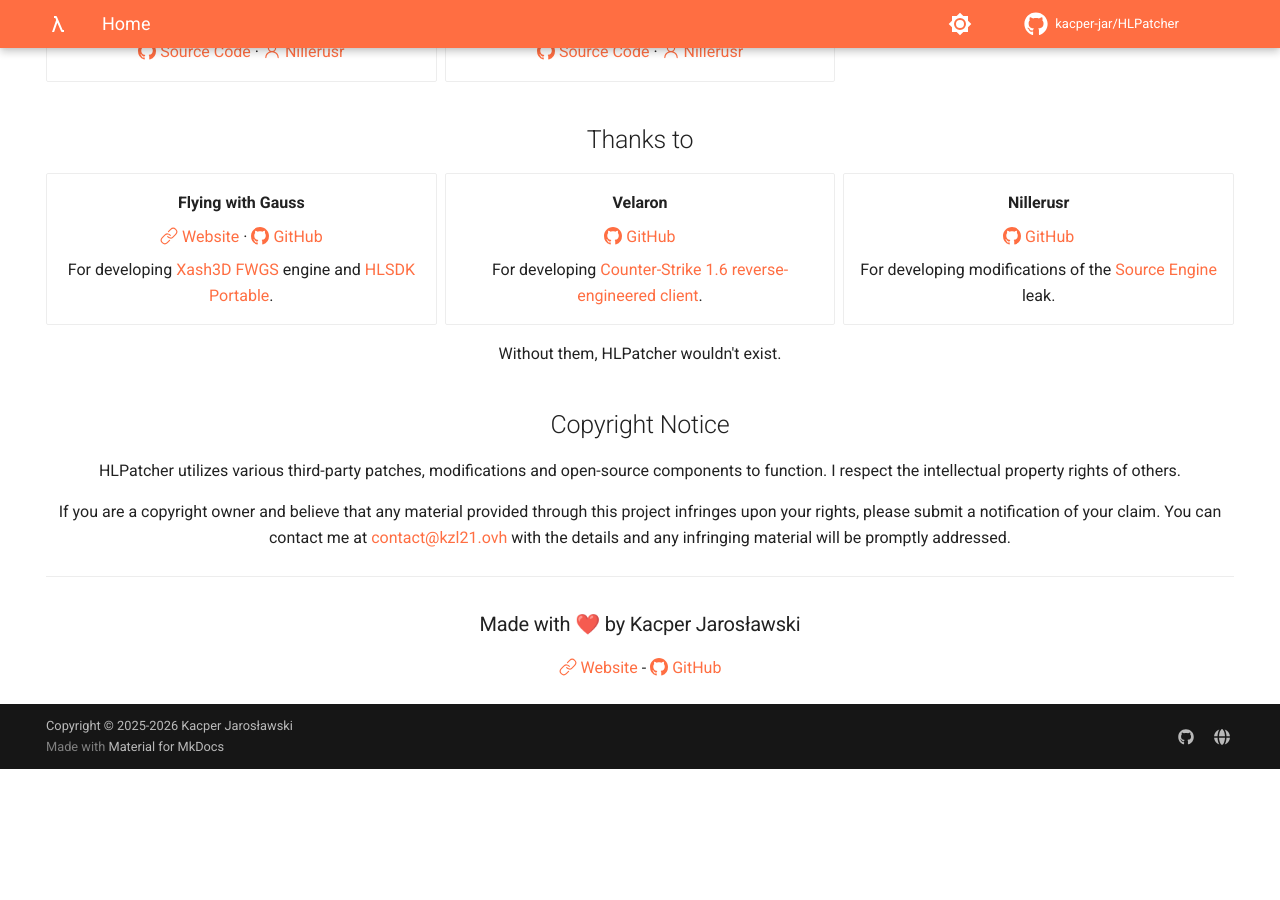
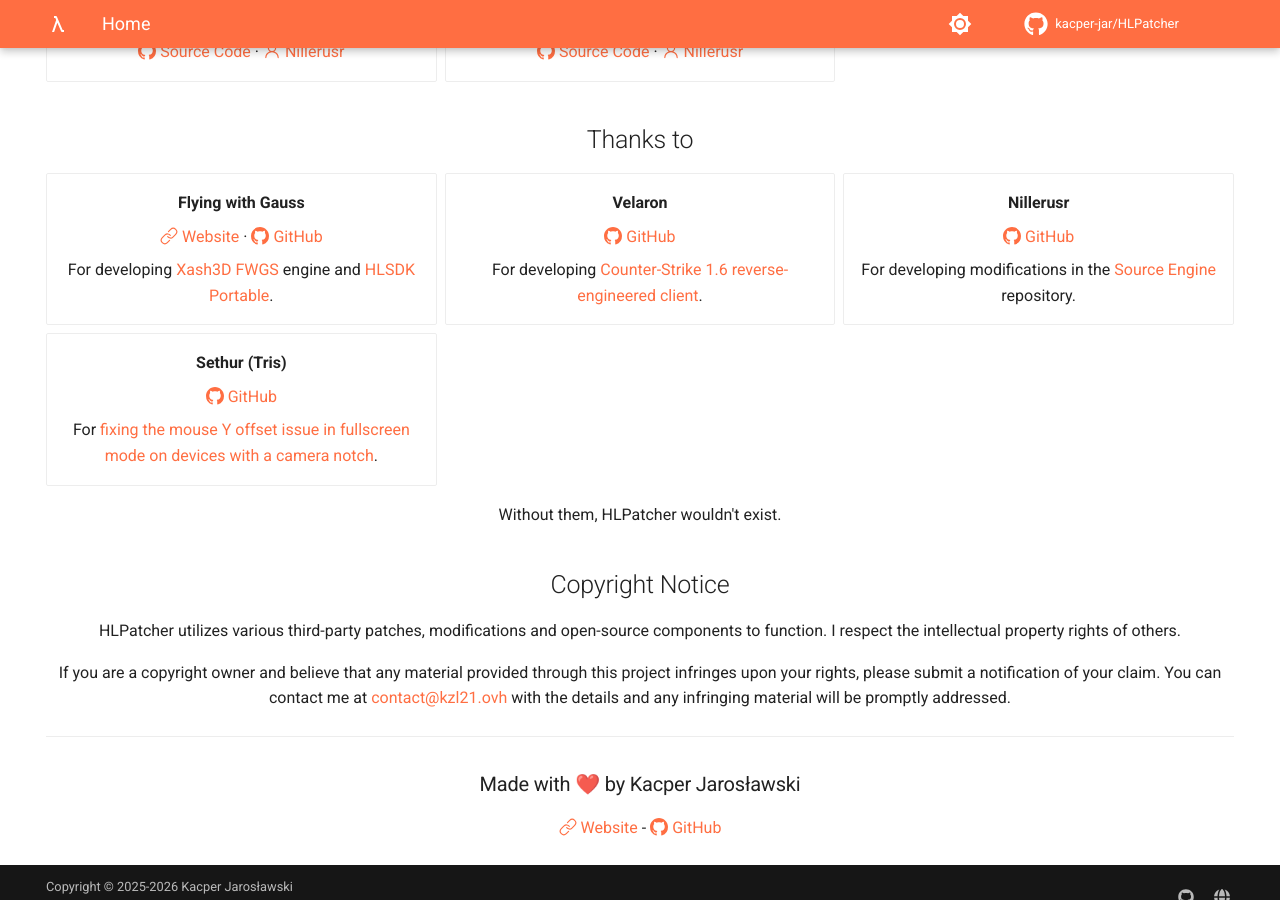
Before and after one commit to kacper-jar/HLPatcher, an MkDocs documentation site: the page built from docs/index.md, in a window 1280 px wide and 900 px high, scrolled down 1184 px. Built offline with MkDocs 1.6.1 and Material for MkDocs 9.7.7, drawn with Linux system fonts in a browser that asks for light colours; comment, search, counter and statistics services are not loaded; before the commit the page ends 1953 px from its top, so only the background shows below that.

Commit message:
docs: update thanks to sections

```diff
--- a/docs/index.md
+++ b/docs/index.md
@@ -85,7 +85,13 @@ It lets users enjoy the game again without the hassle of manual binary update.
 
     [:octicons-mark-github-16: GitHub](https://github.com/nillerusr)
 
-    For developing modifications of the [Source Engine](https://github.com/nillerusr/source-engine) leak.
+    For developing modifications in the [Source Engine](https://github.com/nillerusr/source-engine) repository.
+
+-   **Sethur (Tris)**
+
+    [:octicons-mark-github-16: GitHub](https://github.com/Sethur)
+
+    For [fixing the mouse Y offset issue in fullscreen mode on devices with a camera notch](https://github.com/nillerusr/source-engine/pull/456).
 
 </div>
 
```
Also changed, not shown: README.md (+2 -1 lines).
